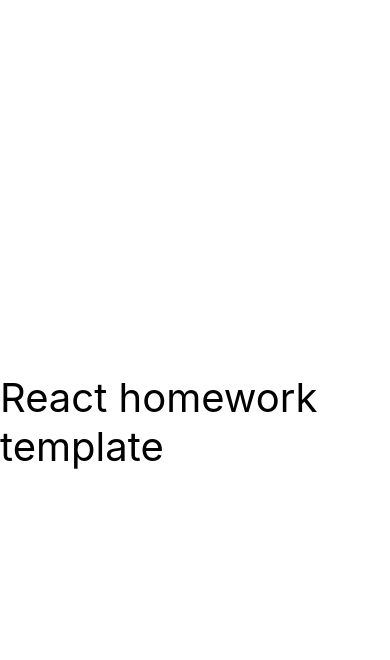
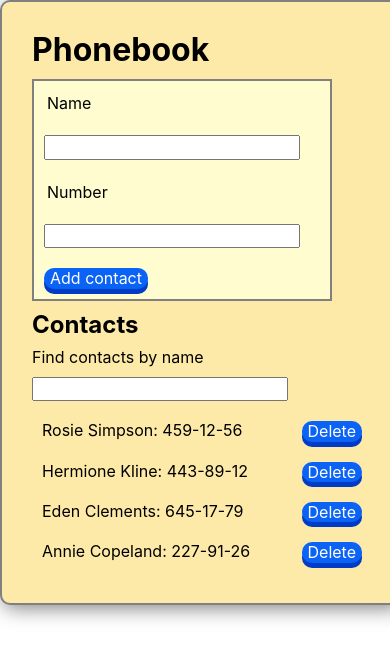
Before and after one commit to YelyzavetaRozhdiestvenska/goit-react-hw-04-phonebook, a React (Create React App) app: page / in a window 390 px wide. Shown: the top 660 px of the page. Built offline with nearby package versions, Linux system fonts and the light colour scheme.

Commit message:
correctur phone

```diff
--- a/src/components/App.jsx
+++ b/src/components/App.jsx
@@ -1,16 +1,94 @@
-export const App = () => {
-  return (
-    <div
-      style={{
-        height: '100vh',
-        display: 'flex',
-        justifyContent: 'center',
-        alignItems: 'center',
-        fontSize: 40,
-        color: '#010101'
-      }}
-    >
-      React homework template
-    </div>
-  );
-};
+import React, { Component } from 'react';
+import GlobalStyle from './GlobalStyle';
+import { ContactForm } from './contactForm/ContactForm';
+import { ContactList } from './contactList/ContactList';
+import { Filter } from './filter/Filter';
+import { nanoid } from 'nanoid';
+import { Phonebook } from './App.styled';
+
+export class App extends Component {
+  state = {
+    contacts: [
+      { id: 'id-1', name: 'Rosie Simpson', number: '459-12-56' },
+      { id: 'id-2', name: 'Hermione Kline', number: '443-89-12' },
+      { id: 'id-3', name: 'Eden Clements', number: '645-17-79' },
+      { id: 'id-4', name: 'Annie Copeland', number: '227-91-26' },
+    ],
+    filter: '',
+    name: '',
+    number: '',
+  };
+
+  componentDidMount() {
+    const savedContacts = localStorage.getItem('contacts');
+    console.log(savedContacts);
+    if (savedContacts !== null) {
+      this.setState({
+        contacts: JSON.parse(savedContacts),
+      });
+    }
+  }
+
+  componentDidUpdate(prevProps, prevState) {
+    if (this.state.contacts !== prevState.contacts) {
+      localStorage.setItem('contacts', JSON.stringify(this.state.contacts));
+    }
+  }
+
+  getContact = e => {
+    this.getVisibleContact(e.target.value);
+  };
+
+  getVisibleContact = filterCriteria => {
+    this.setState({
+      filter: this.state.contacts.filter(contact =>
+        contact.name.toLowerCase().includes(filterCriteria.toLowerCase())
+      ),
+    });
+  };
+
+  handleDeleteContact = contactId => {
+    this.setState({
+      contacts: this.state.contacts.filter(contact => contact.id !== contactId),
+    });
+  };
+
+  addContact = ({ name, number }) => {
+    let newContact = {
+      name,
+      number,
+      id: nanoid(),
+    };
+
+    this.addName({ name, number });
+
+    if (this.state.contacts.find(contact => contact.name === newContact.name)) {
+      return alert(`${newContact.name} is already in contacts`);
+    }
+    this.setState({ contacts: [...this.state.contacts, newContact] });
+  };
+
+  addName = ({ name, number }) => {
+    this.setState({ name, number });
+  };
+
+  render() {
+    return (
+      <Phonebook>
+        <h1>Phonebook</h1>
+        <ContactForm addContact={this.addContact}></ContactForm>
+        <h2>Contacts</h2>
+        <Filter filterContact={this.getContact} />
+        <ContactList
+          handleDelete={this.handleDeleteContact}
+          contacts={
+            this.state.filter.length > 0
+              ? this.state.filter
+              : this.state.contacts
+          }
+        />
+        <GlobalStyle />
+      </Phonebook>
+    );
+  }
+}
--- /dev/null
+++ b/src/components/App.styled.js
@@ -0,0 +1,32 @@
+import styled from 'styled-components';
+
+export const Phonebook = styled.div`
+  display: flex;
+  flex-direction: column;
+  align-items: flex-start;
+  justify-content: center;
+  width: 400px;
+  gap: 10px;
+  margin: auto;
+  padding: 30px;
+  background-color: #fdeaa8;
+  border: 2px solid #808080;
+  border-radius: 10px;
+  box-shadow: 3px 3px 20px rgba(0, 0, 0, 0.5);
+`;
+
+export const ContactList = styled.ul`
+  width: 340px;
+`;
+
+export const ContactItem = styled.li`
+  display: flex;
+  gap: 20px;
+  align-items: flex-start;
+  margin: auto;
+  padding: 10px;
+`;
+
+export const DeleteButton = styled.button`
+  margin-left: auto;
+`;
--- /dev/null
+++ b/src/components/GlobalStyle.js
@@ -0,0 +1,59 @@
+import { createGlobalStyle } from 'styled-components';
+import 'modern-normalize';
+
+const GlobalStyle = createGlobalStyle`
+  body {
+    margin: 0px;
+    font-family: -apple-system, BlinkMacSystemFont, 'Segoe UI', 'Roboto', 'Oxygen',
+      'Ubuntu', 'Cantarell', 'Fira Sans', 'Droid Sans', 'Helvetica Neue',
+      sans-serif;
+    -webkit-font-smoothing: antialiased;
+    -moz-osx-font-smoothing: grayscale;
+
+  }
+
+  code {
+    font-family: source-code-pro, Menlo, Monaco, Consolas, 'Courier New',
+      monospace;
+  }
+
+  h1,
+h2,
+h3,
+h4,
+h5,
+h6,
+p {
+  margin: 0;
+}
+
+ul,
+ol {
+  margin: 0;
+  padding: 0;
+}
+
+img {
+  display: block;
+  max-width: 100%;
+  height: auto;
+}
+
+button {
+  border: none;
+  border-radius: 10px;
+  text-decoration: none;
+  color: white;
+  background: #0B63F6;
+  box-shadow: 0 5px 0 #003CC5;
+}
+
+button:hover {
+  background: #003CC5;
+  box-shadow: none;
+  position: relative;
+  top: 5px;
+}
+`;
+
+export default GlobalStyle;
--- /dev/null
+++ b/src/components/contactForm/ContactForm.jsx
@@ -0,0 +1,42 @@
+import React from 'react';
+import { Formik, Field, ErrorMessage } from 'formik';
+import * as Yup from 'yup';
+import { StyledForm, StyledLabel, StyledButton } from './contactForm.styled';
+
+const phoneRegExp =
+  /^\+?\d{1,4}?[ .-]?(\(\d{1,3}\))?([ .-]?\d{1,4}){1,4}([ .-]?\d{1,9})?$/;
+const schema = Yup.object().shape({
+  name: Yup.string()
+    .min(2, 'Too Short!')
+    .max(50, 'Too Long!')
+    .required('Required'),
+  number: Yup.string().matches(phoneRegExp).required('Required'),
+});
+
+export function ContactForm({ addContact }) {
+  return (
+    <>
+      <Formik
+        initialValues={{
+          name: '',
+          number: '',
+        }}
+        validationSchema={schema}
+        onSubmit={(values, actions) => {
+          addContact(values);
+          actions.resetForm();
+        }}
+      >
+        <StyledForm>
+          <StyledLabel>Name</StyledLabel>
+          <Field type="text" name="name" />
+          <ErrorMessage name="name" component="div" />
+          <StyledLabel>Number</StyledLabel>
+          <Field type="tel" name="number" />
+          <ErrorMessage name="number" component="div" />
+          <StyledButton type="">Add contact</StyledButton>
+        </StyledForm>
+      </Formik>
+    </>
+  );
+}
--- /dev/null
+++ b/src/components/contactForm/contactForm.styled.js
@@ -0,0 +1,32 @@
+import styled from 'styled-components';
+import { Form } from 'formik';
+
+export const StyledForm = styled(Form)`
+  display: flex;
+  flex-direction: column;
+  align-items: flex-start;
+  justify-content: center;
+  gap: 20px;
+  width: 300px;
+  padding: 10px;
+  background-color: #fffdd0;
+  border: 2px solid #808080;
+`;
+
+export const StyledLabel = styled.label`
+  padding: 3px;
+`;
+
+export const StyledButton = styled.button`
+border: none;
+border-radius: 10px;
+text-decoration: none;
+color: white;
+background: #0B63F6;
+box-shadow: 0 5px 0 #003CC5;
+:hover {
+    background: #003CC5;
+    box-shadow: none;
+    position: relative;
+    top: 5px;
+`;
--- /dev/null
+++ b/src/components/contactList/ContactList.jsx
@@ -0,0 +1,17 @@
+import React from 'react';
+import { StyledList, ContactItem, DeletButton } from './contactList.styled';
+
+export const ContactList = ({ handleDelete, contacts, filter }) => {
+  return (
+    <StyledList>
+      {contacts.map(contact => (
+        <ContactItem key={contact.id}>
+          {contact.name}: {contact.number}{' '}
+          <DeletButton onClick={() => handleDelete(contact.id)}>
+            Delete
+          </DeletButton>
+        </ContactItem>
+      ))}
+    </StyledList>
+  );
+};
--- /dev/null
+++ b/src/components/contactList/contactList.styled.js
@@ -0,0 +1,17 @@
+import styled from 'styled-components';
+
+export const StyledList = styled.ul`
+  width: 340px;
+`;
+
+export const ContactItem = styled.li`
+  display: flex;
+  gap: 20px;
+  align-items: flex-start;
+  margin: auto;
+  padding: 10px;
+`;
+
+export const DeletButton = styled.button`
+  margin-left: auto;
+`;
--- /dev/null
+++ b/src/components/filter/Filter.jsx
@@ -0,0 +1,10 @@
+import React from 'react';
+
+export const Filter = ({ filterContact }) => {
+  return (
+    <>
+      <p>Find contacts by name</p>
+      <input type="text" name="name" onChange={filterContact}></input>
+    </>
+  );
+};
--- /dev/null
+++ b/src/components/filter/filter.styled.js
@@ -0,0 +1,3 @@
+import styled from 'styled-components';
+
+export const Filter = styled.input``;
```
